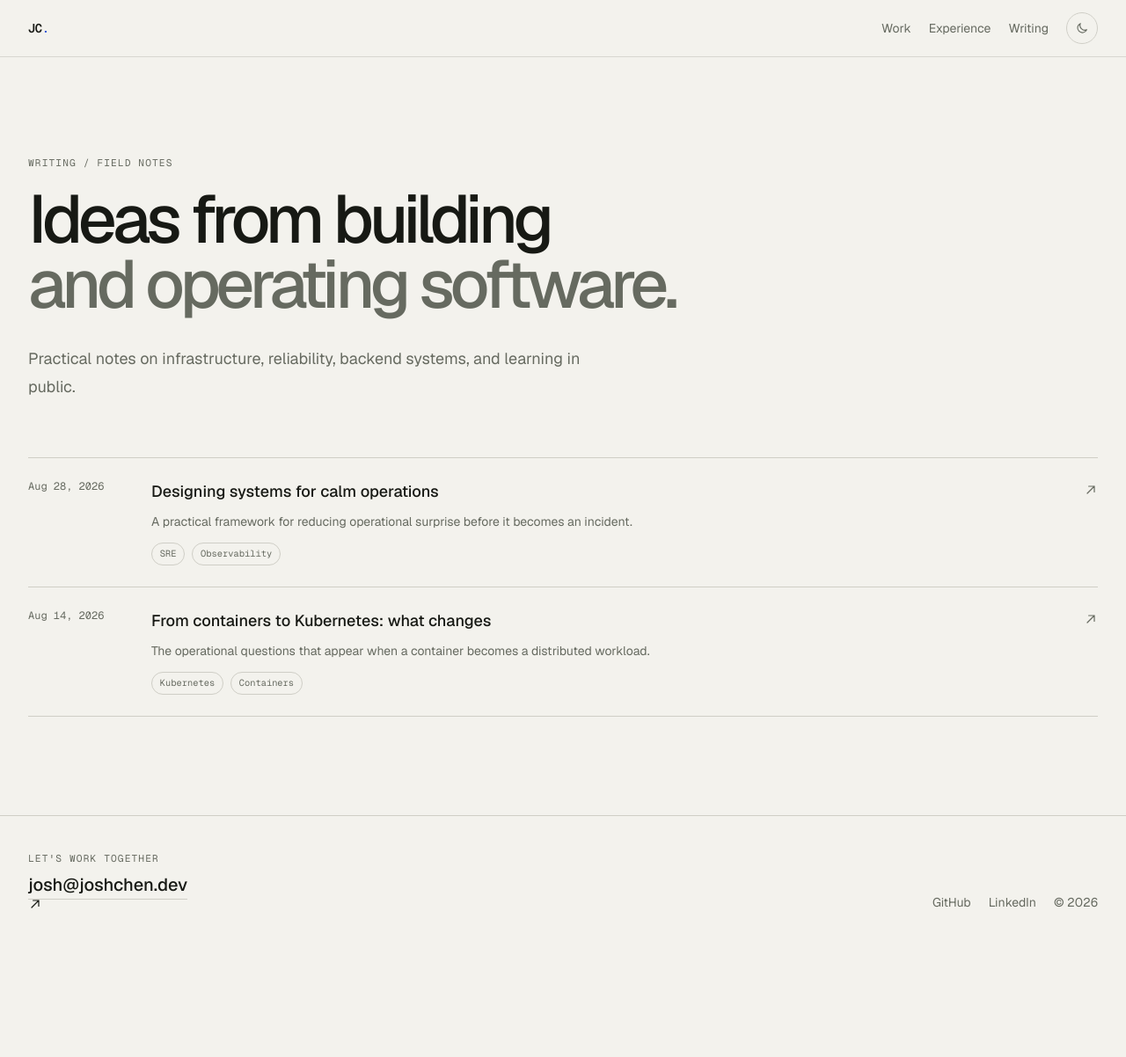
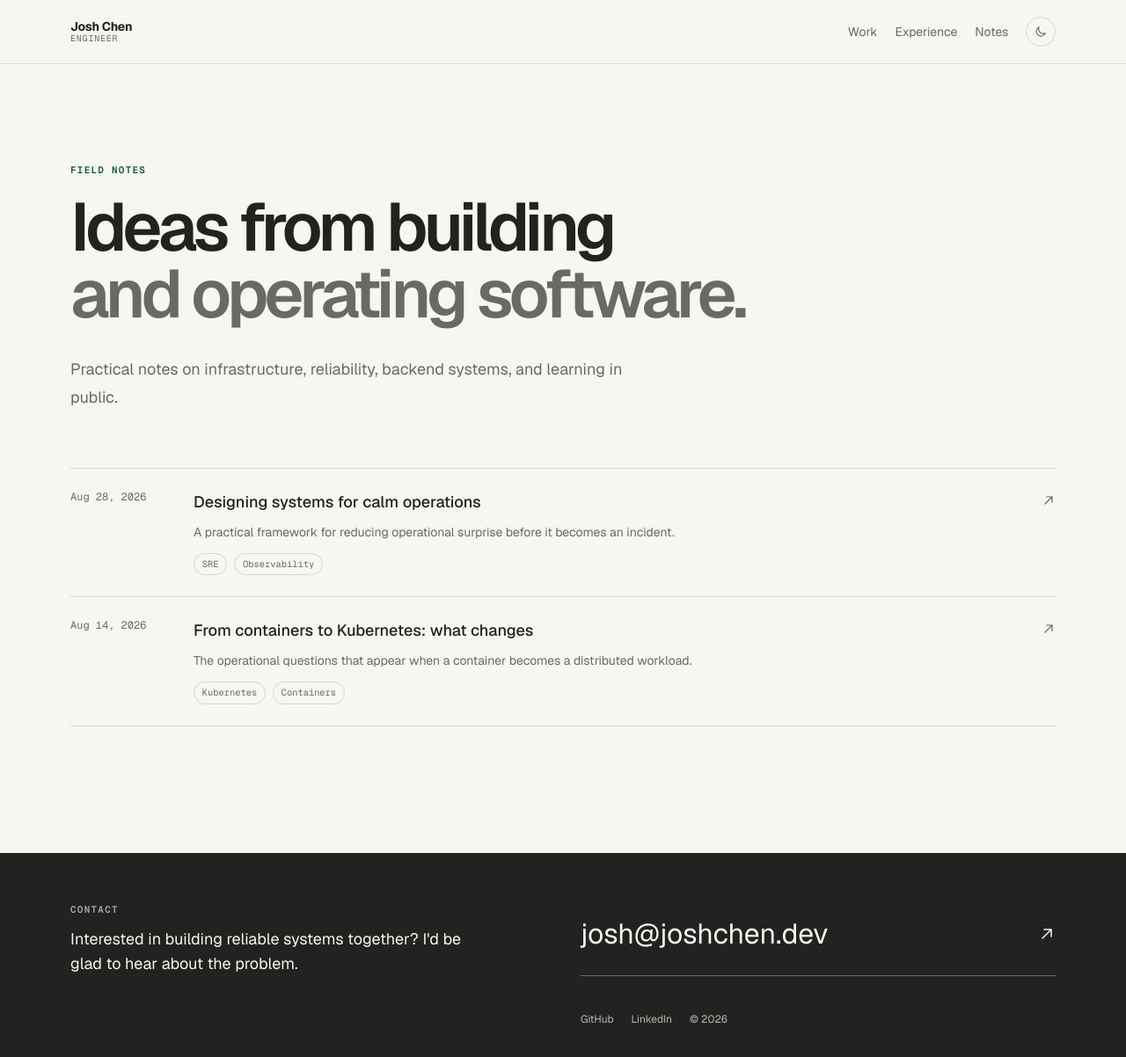
Before and after one commit to joshchen-dev/jhchen-site, a Next.js app: page /blog in a window 1280 px wide. Shown: the top 1202 px of the page at 88% size. Before the commit the page ends 1076 px from the top, so only its background shows below. Built offline with nearby package versions, Linux system fonts and the light colour scheme.

Commit message:
Refresh portfolio visual design

```diff
--- a/src/app/blog/page.tsx
+++ b/src/app/blog/page.tsx
@@ -2,4 +2,4 @@ import type { Metadata } from "next";
 import { PostCard } from "@/components/post-card";
 import { getAllPosts } from "@/lib/posts";
 export const metadata: Metadata = { title: "Writing", description: "Notes on infrastructure, reliability, backend engineering, and software delivery." };
-export default function BlogPage() { const posts = getAllPosts(false); return <main className="shell min-h-[70svh] py-20 sm:py-28"><p className="eyebrow">Writing / Field notes</p><h1 className="page-title mt-5">Ideas from building<br/><span className="text-muted">and operating software.</span></h1><p className="mt-8 max-w-2xl text-lg leading-8 text-muted">Practical notes on infrastructure, reliability, backend systems, and learning in public.</p><div className="mt-16 border-b border-line">{posts.map((post) => <PostCard key={post.slug} post={post} />)}</div></main>; }
+export default function BlogPage() { const posts = getAllPosts(false); return <main className="shell min-h-[70svh] py-20 sm:py-28"><p className="section-kicker">Field notes</p><h1 className="page-title mt-5">Ideas from building<br/><span className="text-muted">and operating software.</span></h1><p className="mt-8 max-w-2xl text-lg leading-8 text-muted">Practical notes on infrastructure, reliability, backend systems, and learning in public.</p><div className="mt-16 border-b border-line">{posts.map((post) => <PostCard key={post.slug} post={post} />)}</div></main>; }
--- a/src/app/globals.css
+++ b/src/app/globals.css
@@ -1,44 +1,133 @@
 @import "tailwindcss";
 @custom-variant dark (&:where(.dark, .dark *));
-:root { --background: #f3f2ed; --foreground: #171914; --muted: #666a60; --line: #cfcec6; --accent: #3157d5; }
-.dark { --background: #11130f; --foreground: #eceee8; --muted: #9b9f94; --line: #34372f; --accent: #8aa3ff; }
-@theme inline { --color-bg: var(--background); --color-fg: var(--foreground); --color-muted: var(--muted); --color-line: var(--line); --color-accent: var(--accent); --font-sans: var(--font-geist-sans); --font-mono: var(--font-geist-mono); }
+
+:root {
+  --background: #f7f6f1;
+  --foreground: #20231f;
+  --muted: #676b64;
+  --line: #d8d8d0;
+  --accent: #174f3a;
+  --tint: #e9eee7;
+  --card: #eeede7;
+}
+.dark {
+  --background: #171916;
+  --foreground: #eff0eb;
+  --muted: #a2a79f;
+  --line: #383b35;
+  --accent: #8bc4a8;
+  --tint: #20251f;
+  --card: #20221e;
+}
+@theme inline {
+  --color-bg: var(--background);
+  --color-fg: var(--foreground);
+  --color-muted: var(--muted);
+  --color-line: var(--line);
+  --color-accent: var(--accent);
+  --font-sans: var(--font-geist-sans);
+  --font-mono: var(--font-geist-mono);
+}
+
 * { box-sizing: border-box; }
 html { scroll-behavior: smooth; background: var(--background); }
-body { margin: 0; background: var(--background); color: var(--foreground); font-family: var(--font-geist-sans), sans-serif; transition: background-color .25s ease, color .25s ease; }
+body { margin: 0; background: var(--background); color: var(--foreground); font-family: var(--font-geist-sans), sans-serif; transition: background-color .2s ease, color .2s ease; }
 a { color: inherit; text-decoration: none; }
-::selection { background: var(--accent); color: #fff; }
-.shell { width: min(100% - 2rem, 76rem); margin-inline: auto; }
-.site-header { position: sticky; top: 0; z-index: 30; border-bottom: 1px solid color-mix(in srgb, var(--line) 75%, transparent); background: color-mix(in srgb, var(--background) 88%, transparent); backdrop-filter: blur(14px); }
-.skip-link { position: fixed; left: 1rem; top: -4rem; z-index: 50; background: var(--foreground); color: var(--background); padding: .75rem 1rem; }
+::selection { background: var(--accent); color: var(--background); }
+.shell { width: min(100% - 2rem, 70rem); margin-inline: auto; }
+.site-header { position: sticky; top: 0; z-index: 30; border-bottom: 1px solid color-mix(in srgb, var(--line) 85%, transparent); background: color-mix(in srgb, var(--background) 93%, transparent); backdrop-filter: blur(14px); }
+.nameplate { display: flex; flex-direction: column; line-height: 1.15; }
+.nameplate strong { font-size: .875rem; font-weight: 650; letter-spacing: -.015em; }
+.nameplate span { color: var(--muted); font-family: var(--font-geist-mono); font-size: .625rem; text-transform: uppercase; letter-spacing: .08em; }
+.skip-link { position: fixed; left: 1rem; top: -4rem; z-index: 50; padding: .75rem 1rem; background: var(--foreground); color: var(--background); }
 .skip-link:focus { top: 1rem; }
-.nav-link { transition: color .2s ease; }
-.nav-link:hover { color: var(--foreground); }
-.icon-button { display: grid; width: 2.25rem; height: 2.25rem; place-items: center; border: 1px solid var(--line); border-radius: 999px; cursor: pointer; transition: transform .2s ease, border-color .2s ease; }
-.icon-button:hover { transform: rotate(8deg); border-color: var(--foreground); }
-.hero-grid { display: grid; grid-template-columns: repeat(12, minmax(0, 1fr)); grid-template-rows: auto 1fr auto; gap: 1rem; }
-.hero-title, .page-title { font-weight: 500; letter-spacing: -.065em; line-height: .96; }
-.hero-title { font-size: clamp(3.5rem, 9vw, 8.5rem); }
-.page-title { font-size: clamp(2.75rem, 6vw, 5.5rem); }
-.eyebrow { font-family: var(--font-geist-mono); font-size: .7rem; line-height: 1rem; letter-spacing: .1em; text-transform: uppercase; color: var(--muted); }
-.status-dot { display: inline-block; width: .45rem; height: .45rem; border-radius: 99px; background: #4ba45b; box-shadow: 0 0 0 4px color-mix(in srgb, #4ba45b 15%, transparent); }
-.button { display: inline-flex; min-height: 2.75rem; align-items: center; justify-content: center; gap: .5rem; border: 1px solid var(--line); padding: 0 1rem; font-size: .875rem; transition: transform .2s ease, border-color .2s ease, background-color .2s ease; }
-.button:hover { transform: translateY(-2px); border-color: var(--foreground); }
-.button-primary { border-color: var(--foreground); background: var(--foreground); color: var(--background); }
-.section { scroll-margin-top: 5rem; padding-block: clamp(5rem, 10vw, 9rem); }
-.section-heading { display: grid; grid-template-columns: 3rem 1fr; gap: 1rem; border-top: 1px solid var(--line); padding-top: 1.25rem; }
-.section-heading h2 { font-size: clamp(2rem, 4vw, 3.5rem); font-weight: 500; letter-spacing: -.05em; }
-.section-heading p:last-child { margin-top: 1rem; max-width: 36rem; color: var(--muted); line-height: 1.7; }
-.project-row { display: grid; grid-template-columns: 2rem 1fr auto; gap: 1rem; border-top: 1px solid var(--line); padding-block: 2rem; }
-.project-row h3, .experience-row h3 { font-size: 1.35rem; font-weight: 500; letter-spacing: -.025em; }
-.project-row p { margin-top: .65rem; max-width: 40rem; color: var(--muted); line-height: 1.65; }
+.nav-link, .text-link { transition: color .18s ease; }
+.nav-link:hover, .text-link:hover { color: var(--accent); }
+.text-link { display: inline-flex; align-items: center; gap: .35rem; border-bottom: 1px solid var(--line); padding-bottom: .2rem; font-size: .875rem; font-weight: 550; }
+.icon-button { display: grid; width: 2.1rem; height: 2.1rem; place-items: center; border: 1px solid var(--line); border-radius: 50%; cursor: pointer; transition: border-color .18s ease, background .18s ease; }
+.icon-button:hover { border-color: var(--foreground); background: var(--card); }
+
+.hero { display: grid; gap: 3rem; padding-block: clamp(4.5rem, 10vw, 8rem); }
+.hero-copy { max-width: 47rem; }
+.section-kicker { color: var(--accent); font-family: var(--font-geist-mono); font-size: .68rem; font-weight: 600; letter-spacing: .12em; text-transform: uppercase; }
+.hero h1 { margin-top: 1.25rem; font-size: clamp(3.15rem, 7.2vw, 6.25rem); font-weight: 560; letter-spacing: -.065em; line-height: .96; }
+.hero-intro { margin-top: 1.75rem; max-width: 39rem; color: var(--muted); font-size: clamp(1.05rem, 2vw, 1.3rem); line-height: 1.65; }
+.hero-actions { display: flex; flex-wrap: wrap; align-items: center; gap: 1.25rem; margin-top: 2rem; }
+.button { display: inline-flex; min-height: 2.8rem; align-items: center; justify-content: center; gap: .5rem; border: 1px solid var(--line); padding: 0 1rem; font-size: .875rem; font-weight: 550; transition: transform .18s ease, border-color .18s ease, background .18s ease; }
+.button:hover { transform: translateY(-1px); border-color: var(--foreground); }
+.button-primary { border-color: var(--accent); background: var(--accent); color: var(--background); }
+.brief { align-self: end; border-top: 2px solid var(--foreground); }
+.brief-status { display: flex; align-items: center; gap: .65rem; border-bottom: 1px solid var(--line); padding-block: 1rem; color: var(--muted); font-size: .8rem; }
+.status-dot { width: .45rem; height: .45rem; flex: none; border-radius: 50%; background: #3f9b61; box-shadow: 0 0 0 4px color-mix(in srgb, #3f9b61 14%, transparent); }
+.brief dl > div { display: grid; grid-template-columns: 5rem 1fr; gap: 1rem; border-bottom: 1px solid var(--line); padding-block: .9rem; font-size: .78rem; line-height: 1.5; }
+.brief dt { color: var(--muted); font-family: var(--font-geist-mono); text-transform: uppercase; letter-spacing: .06em; }
+
+.section { scroll-margin-top: 5rem; padding-block: clamp(4.5rem, 9vw, 7.5rem); }
+.section-tint { background: var(--tint); }
+.section-heading { display: grid; gap: 1rem; }
+.section-heading h2 { font-size: clamp(2rem, 4.5vw, 3.4rem); font-weight: 560; letter-spacing: -.05em; line-height: 1; }
+.section-heading p:last-child { margin-top: 1rem; max-width: 34rem; color: var(--muted); line-height: 1.65; }
+
+.project-list { margin-top: 3.5rem; border-top: 1px solid var(--line); }
+.project-card { display: grid; grid-template-columns: 2rem 1fr; gap: 1rem; border-bottom: 1px solid var(--line); padding-block: 1.75rem; }
+.project-index { padding-top: .2rem; color: var(--muted); font-family: var(--font-geist-mono); font-size: .65rem; }
+.project-body h3 { font-size: 1.25rem; font-weight: 620; letter-spacing: -.025em; transition: color .18s ease; }
+.project-card:hover h3 { color: var(--accent); }
+.project-body p { margin-top: .55rem; max-width: 37rem; color: var(--muted); font-size: .9rem; line-height: 1.65; }
+.project-body ul { display: flex; flex-wrap: wrap; gap: .35rem 1rem; margin-top: 1rem; color: var(--muted); font-family: var(--font-geist-mono); font-size: .65rem; }
+.project-body li::before { content: "+ "; color: var(--accent); }
+.project-cta { display: none; align-items: center; align-self: start; gap: .35rem; font-size: .75rem; }
+
+.experience-list { margin-top: 3.5rem; border-top: 1px solid var(--line); }
+.experience-item { display: grid; gap: 1rem; border-bottom: 1px solid var(--line); padding-block: 2rem; }
+.experience-date { color: var(--muted); font-family: var(--font-geist-mono); font-size: .7rem; }
+.experience-company { color: var(--accent); font-family: var(--font-geist-mono); font-size: .68rem; font-weight: 600; letter-spacing: .08em; text-transform: uppercase; }
+.experience-item h3 { margin-top: .35rem; font-size: 1.3rem; font-weight: 620; letter-spacing: -.025em; }
+.experience-summary { margin-top: .85rem; color: var(--muted); line-height: 1.65; }
+.experience-item ul { margin-top: 1rem; color: var(--muted); font-size: .875rem; line-height: 1.65; }
+.experience-item li { position: relative; padding-left: 1rem; }
+.experience-item li::before { position: absolute; left: 0; content: "—"; color: var(--accent); }
+
+.skills-section { display: grid; gap: 3.5rem; }
+.skill-list { border-top: 1px solid var(--line); }
+.skill-list article { display: grid; grid-template-columns: 2rem 7rem 1fr; gap: .75rem; border-bottom: 1px solid var(--line); padding-block: 1.15rem; }
+.skill-list span { color: var(--muted); font-family: var(--font-geist-mono); font-size: .65rem; }
+.skill-list h3 { font-size: .85rem; font-weight: 620; }
+.skill-list p { color: var(--muted); font-size: .8rem; line-height: 1.5; }
+.writing-section .post-list { margin-top: 3.5rem; border-bottom: 1px solid var(--line); }
+
+.about-section { display: grid; gap: 2rem; border-top: 1px solid var(--line); }
+.about-section h2 { max-width: 52rem; font-size: clamp(2.1rem, 5vw, 4.25rem); font-weight: 540; letter-spacing: -.055em; line-height: 1.05; }
+.about-copy { display: grid; gap: 1.25rem; margin-top: 2rem; max-width: 40rem; color: var(--muted); line-height: 1.7; }
+.placeholder-note { border-left: 2px solid var(--line); padding-left: 1rem; font-size: .78rem; }
+
+.site-footer { margin-top: 2rem; padding-block: 3.5rem; background: var(--foreground); color: var(--background); }
+.footer-grid { display: grid; gap: 2.5rem; }
+.site-footer .section-kicker { color: color-mix(in srgb, var(--background) 65%, transparent); }
+.footer-email { display: flex; align-items: center; justify-content: space-between; border-bottom: 1px solid color-mix(in srgb, var(--background) 35%, transparent); padding-bottom: .75rem; font-size: clamp(1.25rem, 3vw, 2rem); }
+.footer-links { display: flex; flex-wrap: wrap; gap: 1.25rem; color: color-mix(in srgb, var(--background) 70%, transparent); font-size: .75rem; }
+
 .tag { display: inline-flex; border: 1px solid var(--line); border-radius: 99px; padding: .25rem .55rem; font-family: var(--font-geist-mono); font-size: .65rem; color: var(--muted); }
-.experience-row { display: grid; gap: 1.5rem; border-top: 1px solid var(--line); padding-block: 2rem; }
-.link-arrow { align-items: center; gap: .35rem; border-bottom: 1px solid var(--line); padding-bottom: .2rem; }
+.page-title { font-size: clamp(2.75rem, 6vw, 5rem); font-weight: 560; letter-spacing: -.06em; line-height: .98; }
 .prose { padding-block: 3rem 6rem; color: var(--muted); font-size: 1.05rem; line-height: 1.85; }
-.prose h2 { margin: 2.75rem 0 1rem; color: var(--foreground); font-size: 1.6rem; font-weight: 550; letter-spacing: -.035em; }
+.prose h2 { margin: 2.75rem 0 1rem; color: var(--foreground); font-size: 1.6rem; font-weight: 600; letter-spacing: -.035em; }
 .prose p { margin-block: 1.25rem; }
 .prose blockquote { border-left: 2px solid var(--accent); padding-left: 1.25rem; color: var(--foreground); }
-.prose code { border: 1px solid var(--line); background: color-mix(in srgb, var(--foreground) 5%, transparent); padding: .15rem .35rem; font-family: var(--font-geist-mono); font-size: .9em; }
-@media (min-width: 640px) { .shell { width: min(100% - 4rem, 76rem); } .experience-row { grid-template-columns: 12rem 1fr; } .section-heading { grid-template-columns: 7rem 1fr; } }
+
+@media (min-width: 640px) {
+  .shell { width: min(100% - 4rem, 70rem); }
+  .project-card { grid-template-columns: 3rem 1fr auto; gap: 1.5rem; padding-block: 2rem; }
+  .project-cta { display: flex; }
+  .experience-item { grid-template-columns: 10rem 1fr; gap: 2rem; }
+  .footer-grid { grid-template-columns: 1fr 1fr; }
+  .footer-links { grid-column: 2; }
+}
+@media (min-width: 900px) {
+  .hero { grid-template-columns: minmax(0, 1.65fr) minmax(17rem, .75fr); align-items: end; }
+  .section-heading { grid-template-columns: 9rem minmax(0, 1fr); }
+  .section-heading .section-kicker { padding-top: .35rem; }
+  .skills-section { grid-template-columns: 1fr 1.2fr; }
+  .skills-section .section-heading { grid-template-columns: 1fr; }
+  .about-section { grid-template-columns: 9rem 1fr; }
+}
 @media (prefers-reduced-motion: reduce) { html { scroll-behavior: auto; } *, *::before, *::after { animation-duration: .01ms !important; animation-iteration-count: 1 !important; transition-duration: .01ms !important; } }
--- a/src/components/footer.tsx
+++ b/src/components/footer.tsx
@@ -1,3 +1,3 @@
 import { ArrowUpRight } from "@/components/icons";
 import { siteConfig } from "@/data/site";
-export function Footer() { return <footer id="contact" className="border-t border-line py-10"><div className="shell flex flex-col gap-6 sm:flex-row sm:items-end sm:justify-between"><div><p className="eyebrow mb-2">Let&apos;s work together</p><a className="link-arrow text-xl font-medium" href={`mailto:${siteConfig.email}`}>{siteConfig.email}<ArrowUpRight className="size-4" /></a></div><div className="flex gap-5 text-sm text-muted"><a className="nav-link" href={siteConfig.socials.github} target="_blank" rel="noreferrer">GitHub</a><a className="nav-link" href={siteConfig.socials.linkedin} target="_blank" rel="noreferrer">LinkedIn</a><span>© {new Date().getFullYear()}</span></div></div></footer>; }
+export function Footer() { return <footer id="contact" className="site-footer"><div className="shell footer-grid"><div><p className="section-kicker">Contact</p><p className="mt-3 max-w-md text-lg">Interested in building reliable systems together? I&apos;d be glad to hear about the problem.</p></div><a className="footer-email" href={`mailto:${siteConfig.email}`}>{siteConfig.email}<ArrowUpRight className="size-5" /></a><div className="footer-links"><a className="nav-link" href={siteConfig.socials.github} target="_blank" rel="noreferrer">GitHub</a><a className="nav-link" href={siteConfig.socials.linkedin} target="_blank" rel="noreferrer">LinkedIn</a><span>© {new Date().getFullYear()}</span></div></div></footer>; }
--- a/src/components/header.tsx
+++ b/src/components/header.tsx
@@ -1,3 +1,3 @@
 import Link from "next/link";
 import { ThemeToggle } from "@/components/theme-toggle";
-export function Header() { return <header className="site-header"><div className="shell flex h-16 items-center justify-between"><Link href="/" className="font-mono text-sm font-semibold tracking-[-0.04em]" aria-label="Josh Chen, home">JC<span className="text-accent">.</span></Link><nav className="flex items-center gap-5 text-sm text-muted" aria-label="Primary navigation"><Link className="nav-link hidden sm:block" href="/#work">Work</Link><Link className="nav-link hidden sm:block" href="/#experience">Experience</Link><Link className="nav-link" href="/blog">Writing</Link><ThemeToggle /></nav></div></header>; }
+export function Header() { return <header className="site-header"><div className="shell flex h-[4.5rem] items-center justify-between"><Link href="/" className="nameplate" aria-label="Josh Chen, home"><strong>Josh Chen</strong><span>Engineer</span></Link><nav className="flex items-center gap-5 text-sm text-muted" aria-label="Primary navigation"><Link className="nav-link hidden sm:block" href="/#work">Work</Link><Link className="nav-link hidden sm:block" href="/#experience">Experience</Link><Link className="nav-link" href="/blog">Notes</Link><ThemeToggle /></nav></div></header>; }
--- a/src/components/reveal.tsx
+++ b/src/components/reveal.tsx
@@ -1,4 +1,4 @@
 "use client";
 import { motion, useReducedMotion } from "motion/react";
 import type { PropsWithChildren } from "react";
-export function Reveal({ children, delay = 0, className = "" }: PropsWithChildren<{ delay?: number; className?: string }>) { const reduceMotion = useReducedMotion(); return <motion.div className={className} initial={reduceMotion ? false : { opacity: 0, y: 18 }} whileInView={reduceMotion ? undefined : { opacity: 1, y: 0 }} viewport={{ once: true, margin: "-60px" }} transition={{ duration: 0.55, delay, ease: [0.22, 1, 0.36, 1] }}>{children}</motion.div>; }
+export function Reveal({ children, delay = 0, className = "" }: PropsWithChildren<{ delay?: number; className?: string }>) { const reduceMotion = useReducedMotion(); return <motion.div className={className} initial={reduceMotion ? false : { y: 8 }} whileInView={reduceMotion ? undefined : { y: 0 }} viewport={{ once: true, margin: "-40px" }} transition={{ duration: 0.45, delay, ease: [0.22, 1, 0.36, 1] }}>{children}</motion.div>; }
--- a/src/components/section-heading.tsx
+++ b/src/components/section-heading.tsx
@@ -1 +1 @@
-export function SectionHeading({ number, title, intro }: { number: string; title: string; intro?: string }) { return <div className="section-heading"><p className="font-mono text-xs text-accent">/{number}</p><div><h2>{title}</h2>{intro && <p>{intro}</p>}</div></div>; }
+export function SectionHeading({ number, title, intro }: { number: string; title: string; intro?: string }) { return <div className="section-heading"><p className="section-kicker">{number}</p><div><h2>{title}</h2>{intro && <p>{intro}</p>}</div></div>; }
```
Also changed, not shown: src/app/page.tsx (+37 -11 lines), 1 other file (tests, documents, lock files or other folders).
